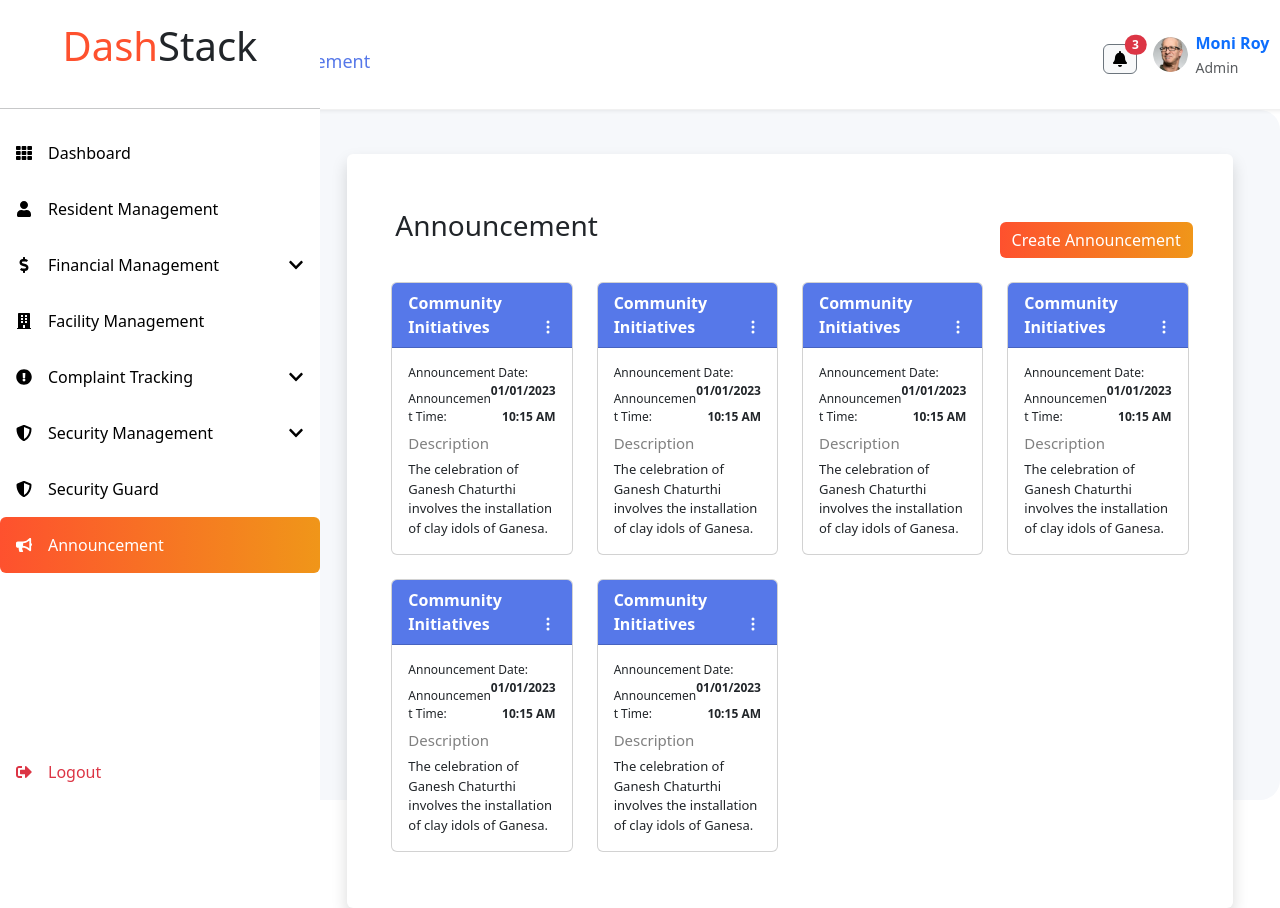
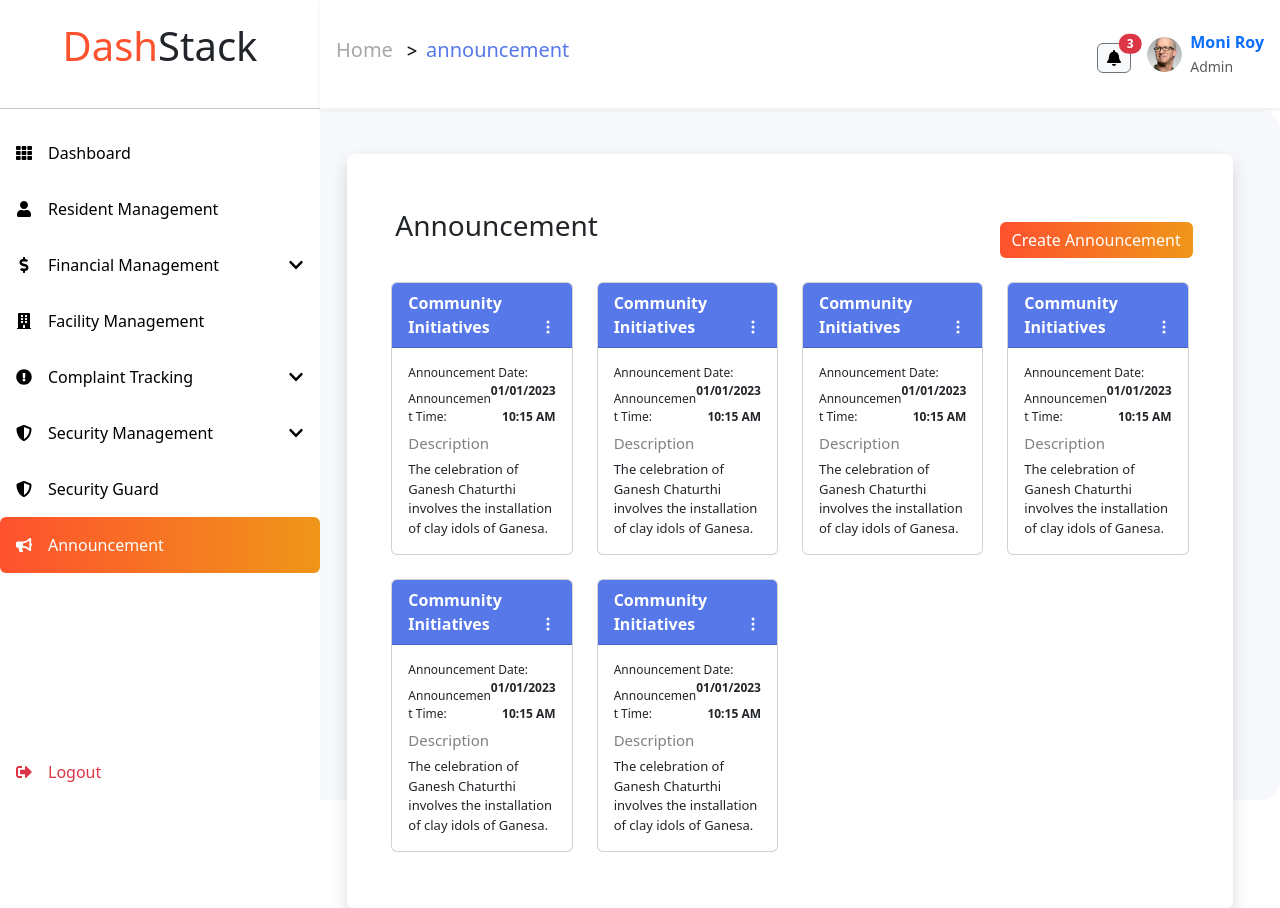
Before and after one commit to sryashika123/society_management_system, a React (Create React App) app in the folder frontend/: page /home/announcement in a window 1280 px wide. Built offline with nearby package versions, Linux system fonts and the light colour scheme.

Commit message:
Some changes in Header

```diff
--- a/frontend/src/components/Layouts/Header.jsx
+++ b/frontend/src/components/Layouts/Header.jsx
@@ -1,8 +1,8 @@
 import React, { useState } from 'react';
-import { Row, Col, Form, InputGroup, Nav, Button, Dropdown } from 'react-bootstrap';
+import { Form, InputGroup, Button, Dropdown, Nav } from 'react-bootstrap';
 import { BsSearch } from 'react-icons/bs';
 import avtar from '../images/Avatar.png';
-import { FaBell } from 'react-icons/fa6';
+import { FaBell } from 'react-icons/fa';
 import { Link } from 'react-router-dom';
 
 const Header = () => {
@@ -17,35 +17,36 @@ const Header = () => {
         setNotifications([]);
         setShowNotifications(false);
     };
+
     const toggleNotifications = () => {
         setShowNotifications(!showNotifications);
     };
-
 
     return (
         <div
             className="header bg-white p-3 shadow-sm"
             style={{
-                height: '109px', // Height set to 100px
-                width: '100%',
+                height: '108px', // Height set to 109px
+                width: 'calc(100% - 320px)', // Make the header width responsive based on sidebar width
                 position: 'fixed',
-                zIndex: '999',
+                zIndex: '1000', // Ensure the header stays above sidebar
                 top: '0',
+                left: '320px', // Offset the header by the width of the sidebar
             }}
         >
-            <Row className="align-items-center" style={{ height: '100%' }}>
-                {/* Search Input */}
-                <Col xs={12} md={6} lg={2} className="d-flex justify-content-start">
-                    <InputGroup className="w-100">
+            {/* Left Section - Search Bar */}
+            <div className="d-flex justify-content-between align-items-center" style={{ height: '100%' }}>
+                <div className="flex">
+                    <InputGroup >
                         <InputGroup.Text>
                             <BsSearch />
                         </InputGroup.Text>
                         <Form.Control type="text" placeholder="Search Here" />
                     </InputGroup>
-                </Col>
+                </div>
 
-                {/* Notification and User Info */}
-                <Col xs={12} md={6} lg={8} className="d-flex justify-content-end align-items-center">
+                {/* Right Section - Notifications and User Profile */}
+                <div className="d-flex align-items-center">
                     <Nav className="d-flex align-items-center">
                         {/* Notification Button */}
                         <Button
@@ -120,10 +121,9 @@ const Header = () => {
                             </Link>
                         </Dropdown>
                     </Nav>
-                </Col>
-            </Row>
+                </div>
+            </div>
         </div>
-
     );
 };
 
--- a/frontend/src/components/Layouts/MainLayout.jsx
+++ b/frontend/src/components/Layouts/MainLayout.jsx
@@ -13,14 +13,10 @@ const MainLayout = () => {
 
   return (
     <Row>
-      {/* Sidebar - col-2 */}
-      <Col xs={2} className="bg-light">
-        <Sidebar />
-      </Col>
 
-      {/* Main Content - col-10 */}
-      <Col xs={10}>
-        {/* Conditionally render Header for dashboard, NavbarComponent for other pages */}
+
+      <Col xs={12}>
+        <Sidebar/>
         {isDashboard ? <Header /> : <NavbarComponent />}
         {/* Main content goes here */}
       </Col>
--- a/frontend/src/components/Layouts/Navbar.jsx
+++ b/frontend/src/components/Layouts/Navbar.jsx
@@ -1,5 +1,5 @@
 import React, { useState } from 'react';
-import { Nav, Dropdown, Button, Row, Col } from 'react-bootstrap';
+import {  Dropdown, Button } from 'react-bootstrap';
 import { FaGreaterThan } from "react-icons/fa6";
 import avtar from '../images/Avatar.png';
 import { FaBell } from "react-icons/fa";
@@ -29,21 +29,23 @@ export default function NavbarComponent() {
     };
 
     return (
-
-        <div  className="header bg-white p-3 shadow-sm"
+        <div
+            className="header bg-white p-3 shadow-sm"
             style={{
-            height: '109px', // Height set to 100px
-            width: '100%',
+                height: '108px', // Height set to 109px
+                width: 'calc(100% - 320px)', // Make the header width responsive based on sidebar width
                 position: 'fixed',
-            zIndex: '999',
+                zIndex: '1000', // Ensure the header stays above sidebar
                 top: '0',
-        }}>
-            <Row className="align-items-center" style={{ height: '100%' }}>
-                {/* Here, using Col-12 to ensure full width */}
-                <Col xs={12} md={6} lg={2} className="d-flex justify-content-start">
-
-                        {/* Breadcrumb */}
-                        <h5 className="home-routing">
+                left: '320px', // Offset the header by the width of the sidebar
+                display: 'flex',
+                justifyContent: 'space-between',
+                alignItems: 'center',
+            }}
+        >
+            {/* Left Section - Breadcrumb */}
+            <div className="home-routing">
+                <h5>
                     Home <span className="home-routing-span ms-2">
                         <FaGreaterThan style={{ fontSize: '12px' }} />
                     </span>
@@ -51,11 +53,10 @@ export default function NavbarComponent() {
                         {getPageName(location.pathname)}
                     </span>
                 </h5>
-                </Col>
+            </div>
 
-                {/* Notification and Profile */}
-                <Col xs={12} md={6} lg={8} className="d-flex justify-content-end align-items-center">
-                    <Nav className="d-flex align-items-center">
+            {/* Right Section - Notifications and Profile */}
+            <div className="d-flex align-items-center">
                 {/* Notification Button */}
                 <Button
                     variant="light"
@@ -128,12 +129,7 @@ export default function NavbarComponent() {
                         </div>
                     </Link>
                 </Dropdown>
-                    </Nav>
-
-
-        </Col>
-            </Row >
             </div>
-
+        </div>
     );
 }
--- a/frontend/src/components/Layouts/Sidebar.jsx
+++ b/frontend/src/components/Layouts/Sidebar.jsx
@@ -104,13 +104,21 @@ export default function Sidebar() {
 
   return (
     <div
-      className="offcanvas offcanvas-start show"
-      tabIndex="-1"
-      style={{ visibility: "visible", width: "320px" }} // Removed all border or shadow
-      aria-labelledby="offcanvasExampleLabel"
-      data-bs-backdrop="false"
-    >
-      <div className="offcanvas-header justify-content-center" style={{ border: "none" }}>
+  className="offcanvas offcanvas-start show"
+  tabIndex="-1"
+  style={{
+    visibility: "visible",
+    width: "320px",
+    position: "fixed", // Sidebar fixed on the left side
+    top: "0",
+    left: "0", // Sidebar aligned to the left
+    height: "100vh", // Full height of the screen
+    zIndex: "999", // Keep it under the header's z-index
+  }}
+  aria-labelledby="offcanvasExampleLabel"
+  data-bs-backdrop="false"
+>
+      <div className="offcanvas-header justify-content-center" style={{ border: "none", height:"92px" }}>
         <h1 className="offcanvas-title mainColor mx-5" id="offcanvasExampleLabel">
           Dash<span className="text-dark">Stack</span>
         </h1>
```
Lines whose indentation alone changed are shown as unchanged.
